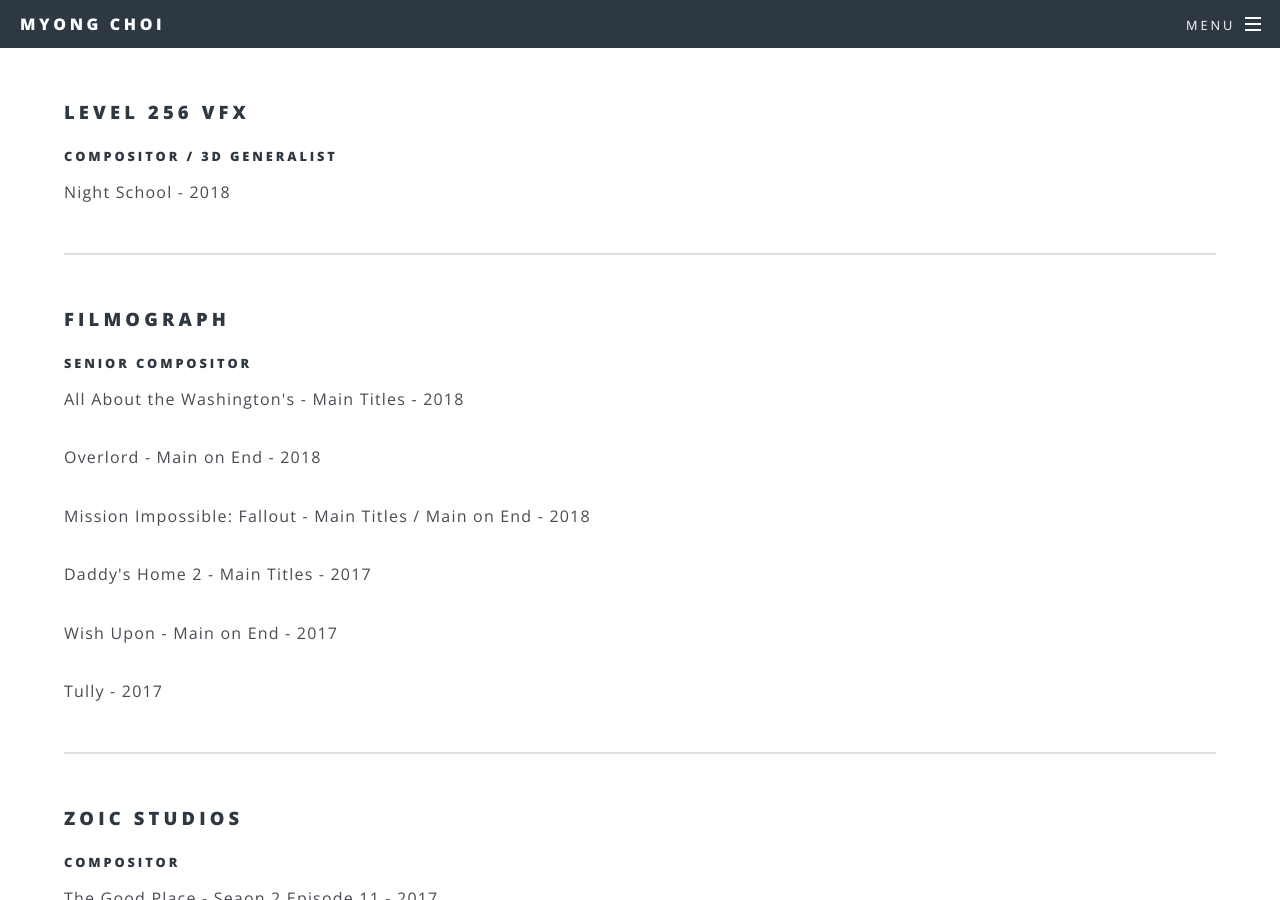
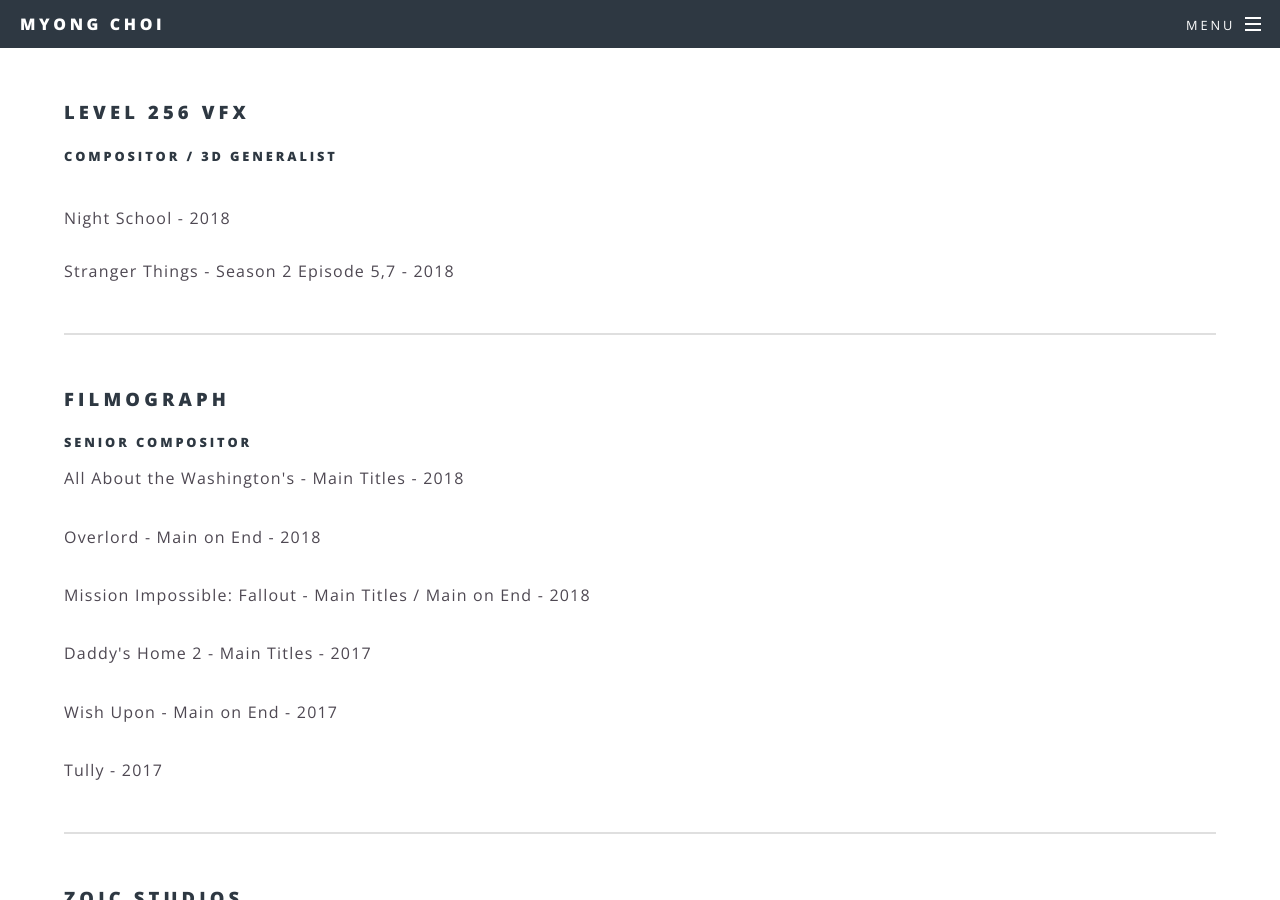
Before and after one commit to myongchoi/myongchoi.github.io, a Jekyll site: the page built from generic.html, in a window 1280 px wide and 900 px high, scrolled down 393 px. Built offline with Jekyll 4.4.1, drawn with Linux system fonts in a browser that asks for light colours.

```diff
--- a/generic.html
+++ b/generic.html
@@ -4,7 +4,8 @@ title: About Me
 ---
 	<h3>Level 256 VFX</h3>
 	<h5>Compositor / 3D Generalist</h5>
-	<p>Night School - 2018</p>
+	<br>Night School - 2018</br>
+	<br>Stranger Things - Season 2 Episode 5,7 - 2018</br>
 
 	<hr />
 
```
